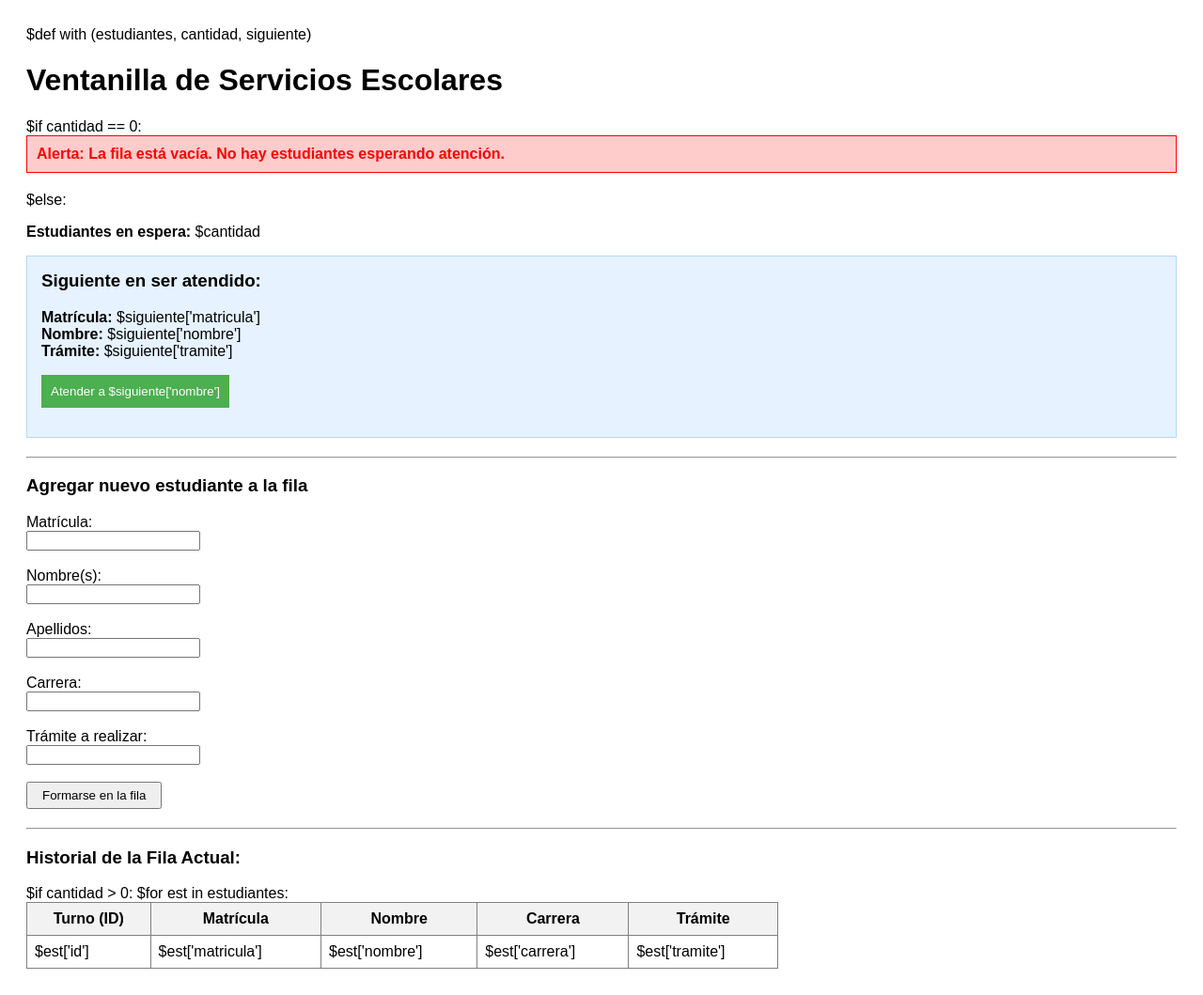
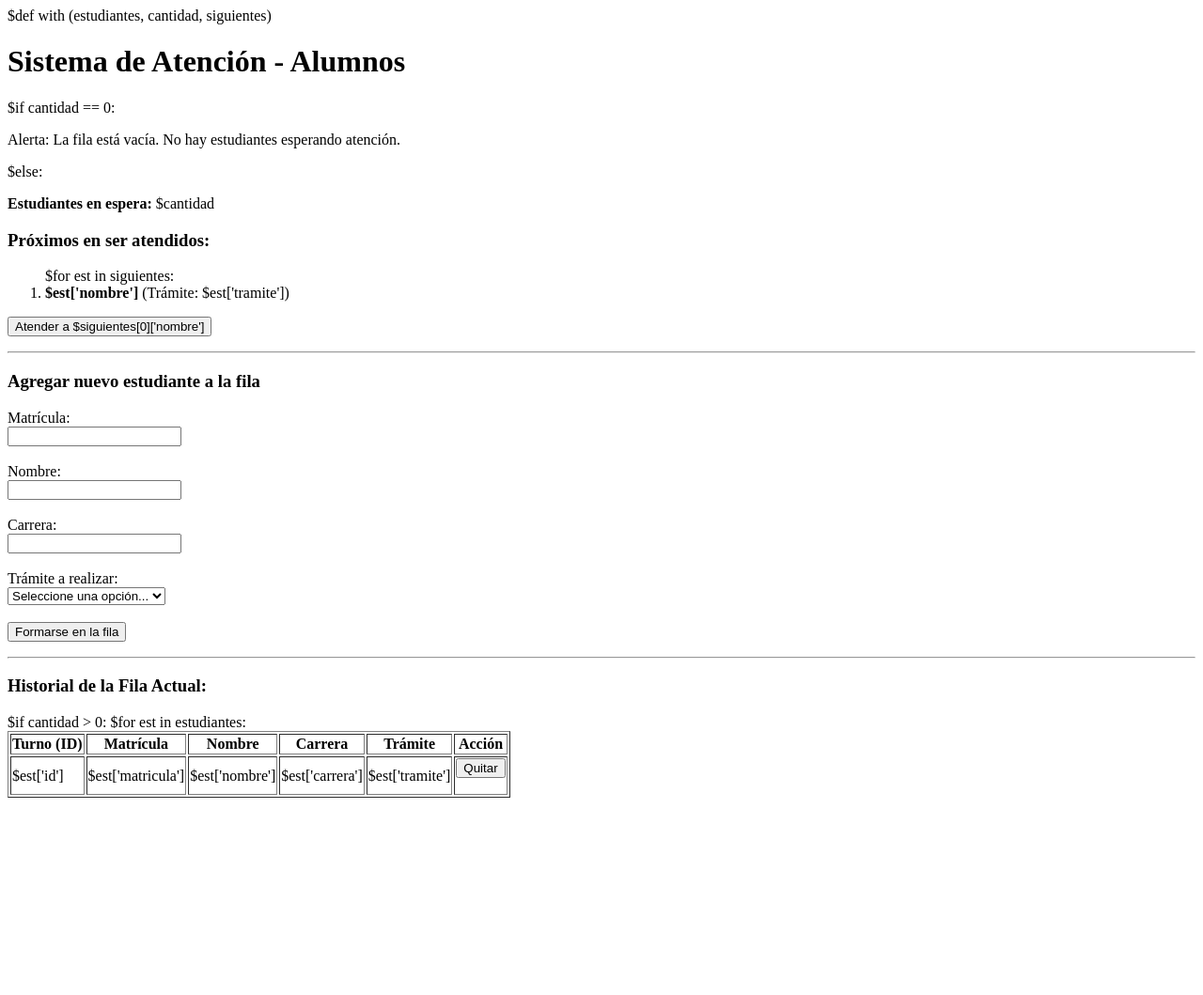
Before and after one commit to mqvmxm/sistema-atencion, a Python web app: template templates/index.html in a window 1280 px wide. Shown: the whole page at 94% size. After the commit the page ends 849 px from the top, so only its background shows below. Run offline with Jinja, Linux system fonts and the light colour scheme; the template is opened without the code that fills it, so the values that code supplies are empty.

Commit message:
UPDATED index.html

```diff
--- a/templates/index.html
+++ b/templates/index.html
@@ -1,76 +1,78 @@
-$def with (estudiantes, cantidad, siguiente)
+$def with (estudiantes, cantidad, siguientes)
 
 <!DOCTYPE html>
 <html>
 <head>
     <meta charset="utf-8">
-    <title>Sistema de Atención - Escolares</title>
+    <title>Sistema de Atención</title>
 </head>
-<body style="font-family: Arial, sans-serif; padding: 20px;">
+<body>
 
-    <h1>Ventanilla de Servicios Escolares</h1>
+    <h1>Sistema de Atención - Alumnos</h1>
 
-    <!-- f) Avisar si la fila está vacía -->
     $if cantidad == 0:
-        <div style="background-color: #ffcccc; border: 1px solid red; padding: 10px; margin-bottom: 20px;">
-            <p style="color: red; font-weight: bold; margin: 0;">Alerta: La fila está vacía. No hay estudiantes esperando atención.</p>
+        <div>
+            <p>Alerta: La fila está vacía. No hay estudiantes esperando atención.</p>
         </div>
     $else:
-        <!-- e) Determinar cuántos estudiantes están esperando -->
         <p><strong>Estudiantes en espera:</strong> $cantidad</p>
 
-        <!-- c) Consultar quién es el siguiente -->
-        <div style="background-color: #e6f2ff; border: 1px solid #b3d9ff; padding: 15px; margin-bottom: 20px;">
-            <h3 style="margin-top: 0;">Siguiente en ser atendido:</h3>
-            <p>
-                <strong>Matrícula:</strong> $siguiente['matricula'] <br>
-                <strong>Nombre:</strong> $siguiente['nombre'] <br>
-                <strong>Trámite:</strong> $siguiente['tramite']
-            </p>
+        <div>
+            <h3>Próximos en ser atendidos:</h3>
+            <ol>
+            $for est in siguientes:
+                <li><strong>$est['nombre']</strong> (Trámite: $est['tramite'])</li>
+            </ol>
 
-            <!-- b) Botón para atender (saca al estudiante de la fila) -->
             <form action="/atender" method="POST">
-                <button type="submit" style="background-color: #4CAF50; color: white; padding: 10px; border: none; cursor: pointer;">
-                    Atender a $siguiente['nombre']
-                </button>
+                <button type="submit">Atender a $siguientes[0]['nombre']</button>
             </form>
         </div>
 
     <hr>
 
-    <!-- a) Formulario para agregar a la fila -->
     <h3>Agregar nuevo estudiante a la fila</h3>
-    <form action="/agregar" method="POST" style="margin-bottom: 20px;">
+    <form action="/agregar" method="POST">
         <label>Matrícula:</label><br>
         <input type="text" name="matricula" required><br><br>
 
-        <label>Nombre(s):</label><br>
-        <input type="text" name="nombre" required><br><br>
-
-        <label>Apellidos:</label><br>
+        <label>Nombre:</label><br>
         <input type="text" name="nombre" required><br><br>
 
         <label>Carrera:</label><br>
         <input type="text" name="carrera" required><br><br>
 
         <label>Trámite a realizar:</label><br>
-        <input type="text" name="tramite" required><br><br>
+        <select name="tramite" onchange="document.getElementById('div_otro').style.display = (this.value === 'Otro') ? 'block' : 'none';" required>
+            <option value="">Seleccione una opción...</option>
+            <option value="Constancia de estudios">Constancia de estudios</option>
+            <option value="Kardex">Kardex</option>
+            <option value="Reinscripción">Reinscripción</option>
+            <option value="Baja">Baja</option>
+            <option value="Otro">Otro (Especificar)</option>
+        </select><br><br>
 
-        <button type="submit" style="padding: 5px 15px;">Formarse en la fila</button>
+        <!-- Conserva el display: none para que la función de ocultar/mostrar funcione -->
+        <div id="div_otro" style="display: none;">
+            <label>Especifique el trámite:</label><br>
+            <input type="text" name="otro_tramite" placeholder="Escriba el trámite"><br><br>
+        </div>
+
+        <button type="submit">Formarse en la fila</button>
     </form>
 
     <hr>
 
-    <!-- d) Mostrar todos los estudiantes que esperan -->
     <h3>Historial de la Fila Actual:</h3>
     $if cantidad > 0:
-        <table border="1" cellpadding="8" style="border-collapse: collapse; width: 100%; max-width: 800px;">
-            <tr style="background-color: #f2f2f2;">
+        <table border="1">
+            <tr>
                 <th>Turno (ID)</th>
                 <th>Matrícula</th>
                 <th>Nombre</th>
                 <th>Carrera</th>
                 <th>Trámite</th>
+                <th>Acción</th>
             </tr>
             $for est in estudiantes:
                 <tr>
@@ -79,6 +81,11 @@ $def with (estudiantes, cantidad, siguiente)
                     <td>$est['nombre']</td>
                     <td>$est['carrera']</td>
                     <td>$est['tramite']</td>
+                    <td>
+                        <form action="/quitar/$est['id']" method="POST" onsubmit="return confirm('¿Estás seguro de que deseas quitar a $est['nombre'] de la fila?');">
+                            <button type="submit">Quitar</button>
+                        </form>
+                    </td>
                 </tr>
         </table>
 </body>
```
Also changed, not shown: escuela.db.
